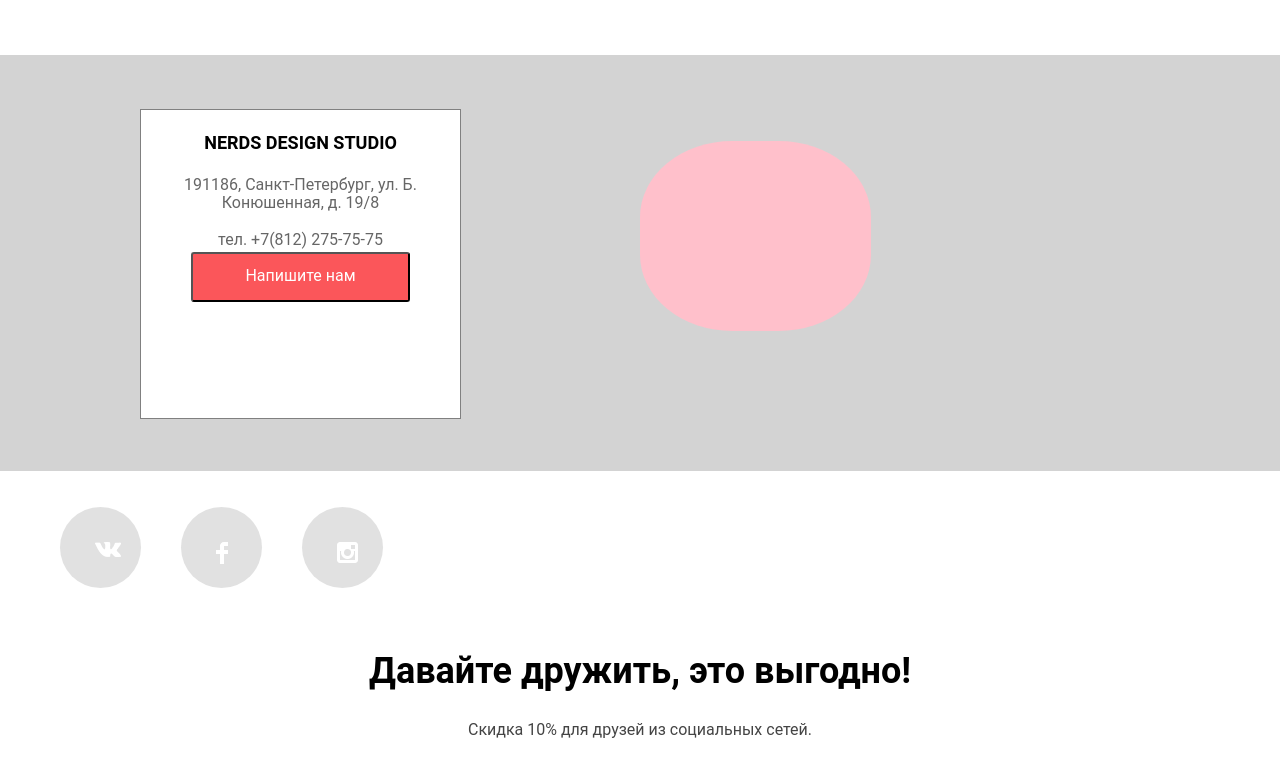
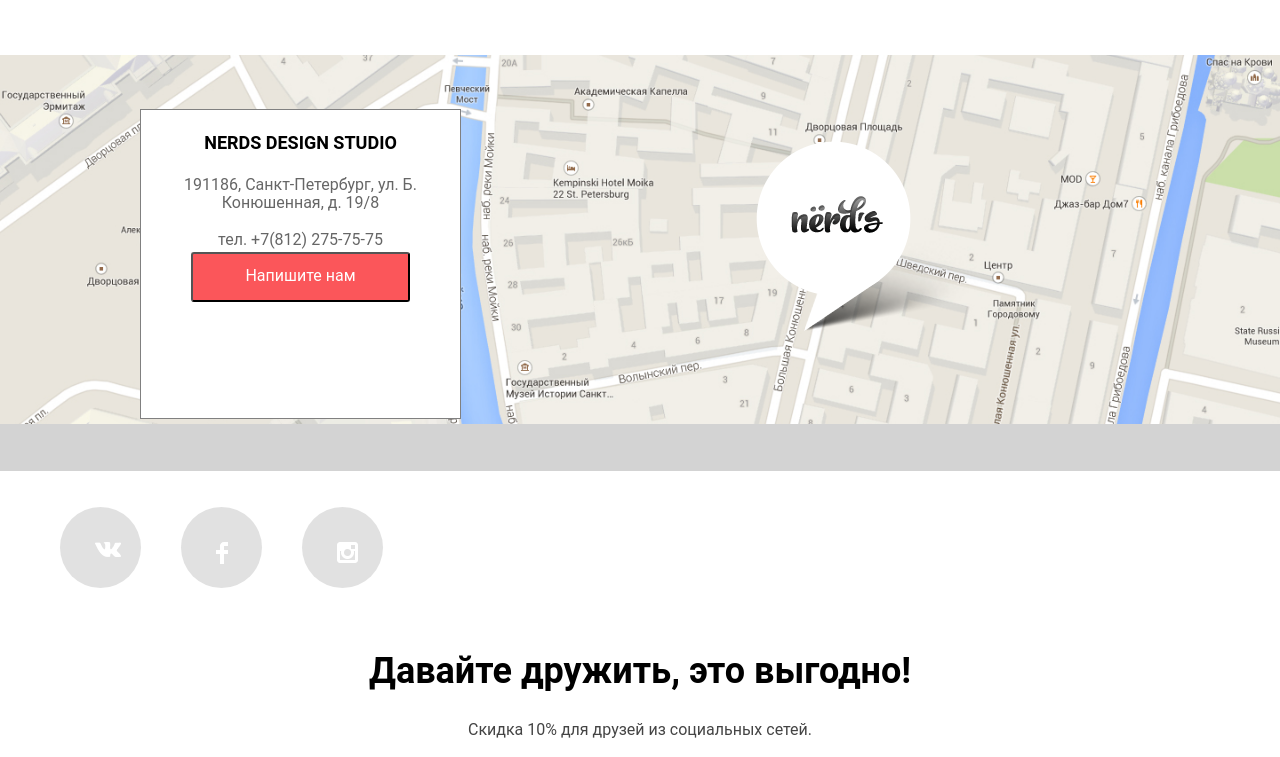
Before and after one commit to Flavissimo/1337987-nerds-29, a plain HTML site: page index.html in a window 1280 px wide. Shown: the part 1596-2353 px from the top of the page. Drawn offline with Linux system fonts and the light colour scheme.

Commit message:
Работа с картой

```diff
--- a/css/style.css
+++ b/css/style.css
@@ -432,12 +432,14 @@ img {
   position: absolute;
   width: 231px;
   height:190px;
-  background-image: url(img/map-marker 1.png);
   border-radius: 40%;
-  box-sizing: border-box;
-  background-color: pink;
   left: 50%;
   top: 86px;
+  text-align: center;
+}
+.marker-for-map{
+  position: fixed;
+  box-sizing:border-box;
 }
 
 .main-top-info-contacts {
--- a/index.html
+++ b/index.html
@@ -114,6 +114,7 @@
     <!--Блок контакты/карта-->
     <div class="contacts">
       <div class="map">
+        <img src="img/map 1.png" alt="map" class="map-img">
         <section class="contacts-info">
           <h3 class="main-top-info-contacts">Nerds Design Studio</h3>
           <p class="text-contacts">191186, Санкт-Петербург,
@@ -121,7 +122,7 @@
           <a href="tel:+78122757575" class="link-contacts">тел. +7(812) 275-75-75</a><br>
           <button class="button-contacts" type="button">Напишите нам</button>
         </section>
-      <div class="map-dot"></div>
+      <div class="map-dot"> <img src="img/map-marker 1.png" alt="marker" class="marker-for-map" width="231" height="190"></div>
       </div>
     </div>
   </main>
```
